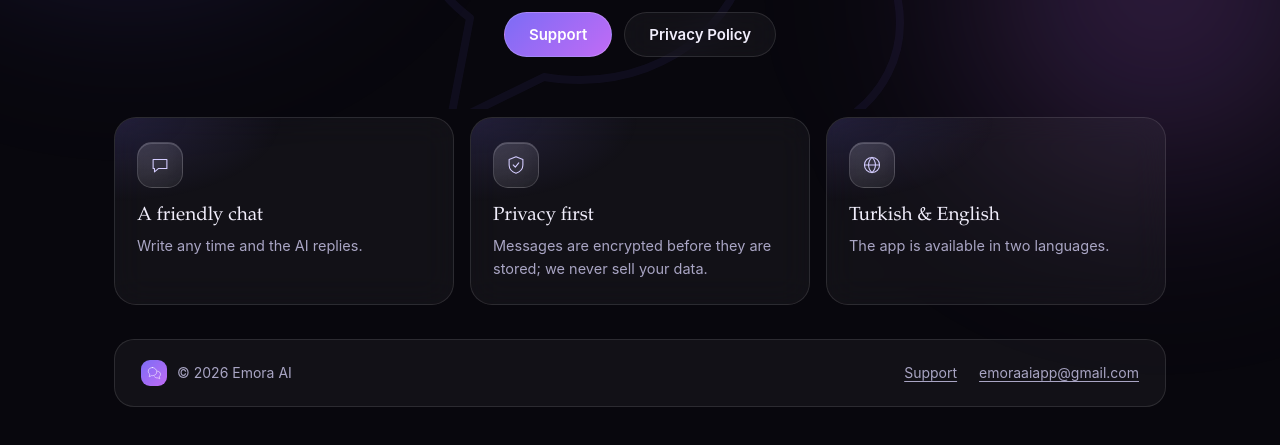
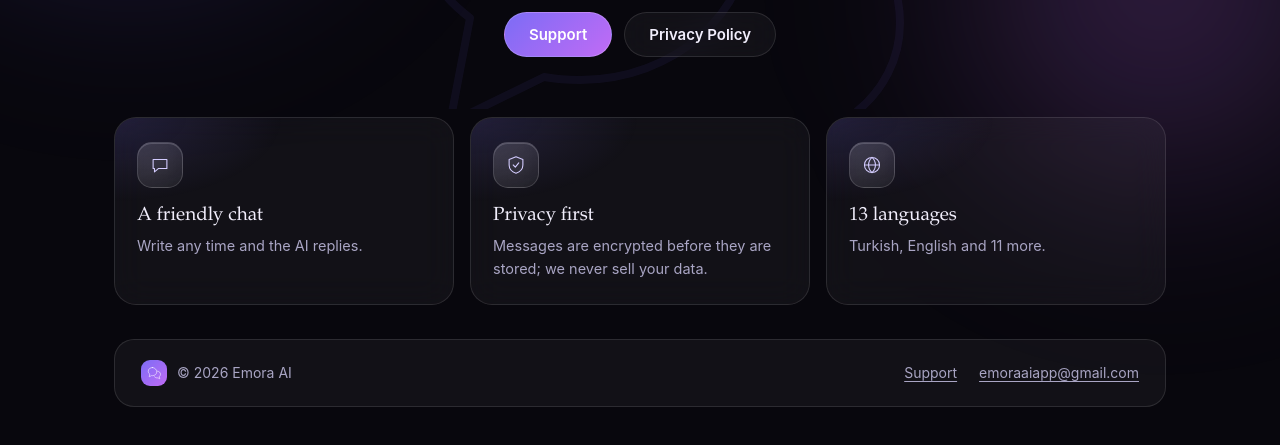
Before and after one commit to baraniremgunduz/emora-ai-support, a plain HTML site: page docs/index.html in a window 1280 px wide. Shown: the part 417-862 px from the top of the page. Drawn offline with Linux system fonts and the light colour scheme.

Commit message:
Correct supported languages (13) on support and home pages
Co-Authored-By: Claude Sonnet 5.5 <noreply@anthropic.com>

```diff
--- a/docs/index.html
+++ b/docs/index.html
@@ -171,7 +171,7 @@
   <div class="glance three">
     <div class="fact"><svg viewBox="0 0 32 32" fill="none" stroke="currentColor" stroke-width="1.6" stroke-linecap="round" stroke-linejoin="round" aria-hidden="true"><path d="M6 8h20v13H14l-6 5v-5H6z"/></svg><b class="tr">Sohbet arkadaşı</b><b class="en">A friendly chat</b><span class="tr">Dilediğiniz zaman yazın, yapay zekâ yanıt versin.</span><span class="en">Write any time and the AI replies.</span></div>
     <div class="fact"><svg viewBox="0 0 32 32" fill="none" stroke="currentColor" stroke-width="1.6" stroke-linecap="round" stroke-linejoin="round" aria-hidden="true"><path d="M16 4l10 4v8c0 6-4.2 10-10 12C10.2 26 6 22 6 16V8z"/><path d="M12 16l3 3 5-6"/></svg><b class="tr">Gizliliğe özen</b><b class="en">Privacy first</b><span class="tr">Mesajlarınız kaydedilmeden önce şifrelenir; verilerinizi satmayız.</span><span class="en">Messages are encrypted before they are stored; we never sell your data.</span></div>
-    <div class="fact"><svg viewBox="0 0 32 32" fill="none" stroke="currentColor" stroke-width="1.6" stroke-linecap="round" stroke-linejoin="round" aria-hidden="true"><circle cx="16" cy="16" r="11"/><path d="M5 16h22M16 5c3.5 3.2 5 7 5 11s-1.5 7.800-5 11c-3.500-3.200-5-7-5-11s1.500-7.800 5-11z"/></svg><b class="tr">Türkçe ve İngilizce</b><b class="en">Turkish & English</b><span class="tr">Uygulama iki dilde kullanılabilir.</span><span class="en">The app is available in two languages.</span></div>
+    <div class="fact"><svg viewBox="0 0 32 32" fill="none" stroke="currentColor" stroke-width="1.6" stroke-linecap="round" stroke-linejoin="round" aria-hidden="true"><circle cx="16" cy="16" r="11"/><path d="M5 16h22M16 5c3.5 3.2 5 7 5 11s-1.5 7.800-5 11c-3.500-3.200-5-7-5-11s1.500-7.800 5-11z"/></svg><b class="tr">13 dil</b><b class="en">13 languages</b><span class="tr">Türkçe, İngilizce ve 11 dil daha.</span><span class="en">Turkish, English and 11 more.</span></div>
   </div>
   <footer>
     <div class="f"><svg viewBox="0 0 64 64" fill="none" stroke="currentColor" stroke-width="2.2" stroke-linecap="round" stroke-linejoin="round" aria-hidden="true"><path d="M26 10c-9.4 0-17 6.7-17 15 0 4.6 2.3 8.7 6 11.5L13 47l9.4-4.6c1.1.2 2.3.3 3.6.3 9.4 0 17-6.7 17-15s-7.6-17.7-17-17.7Z"/><path d="M46 24.6c7 .9 12 6 12 12.4 0 3.6-1.7 6.8-4.5 9L55 55l-7.5-3.7c-.9.2-1.8.3-2.8.3-4.4 0-8.3-1.8-10.7-4.6"/></svg><span>© 2026 Emora AI</span></div>
```
Also changed, not shown: docs/support.html (+1 -1 lines).
